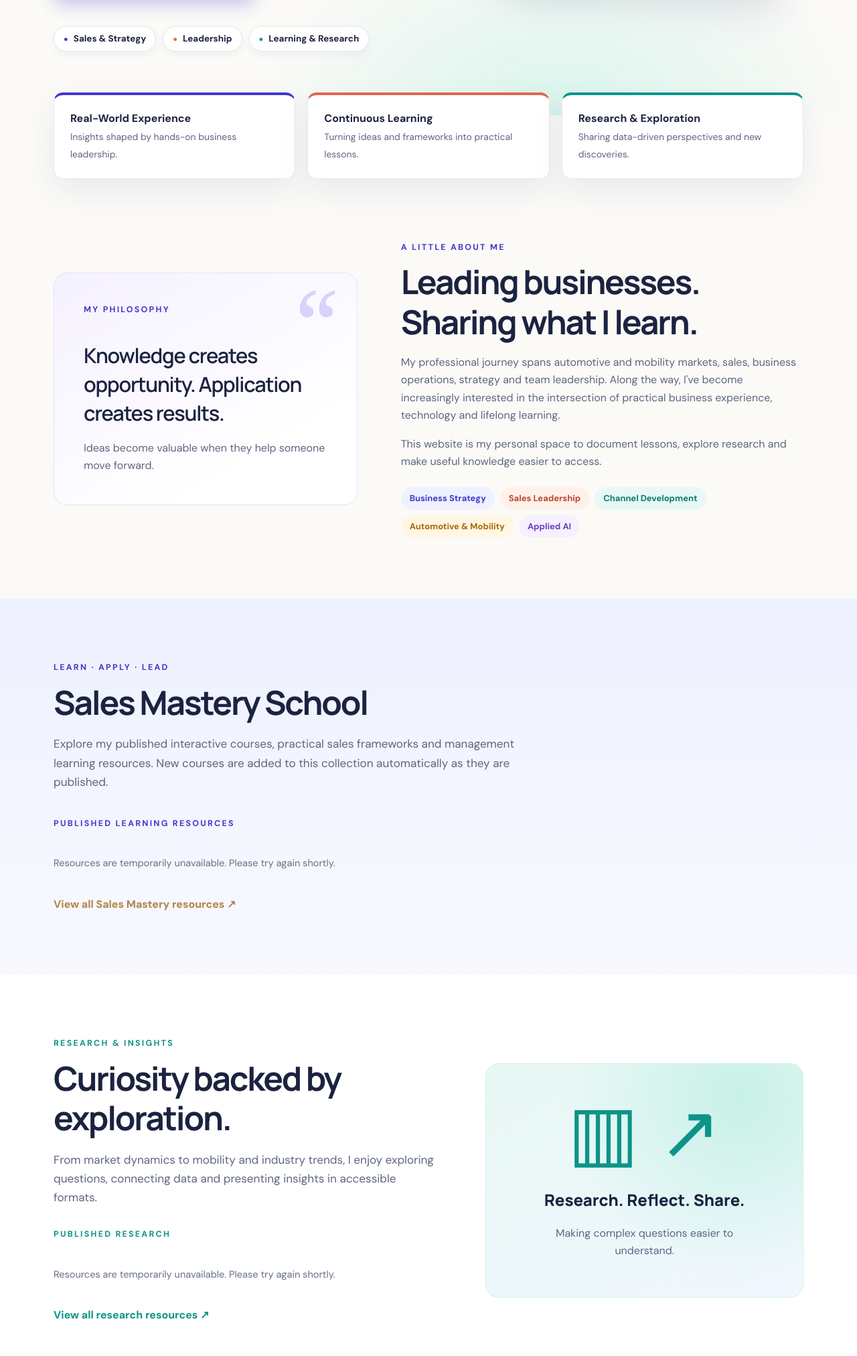
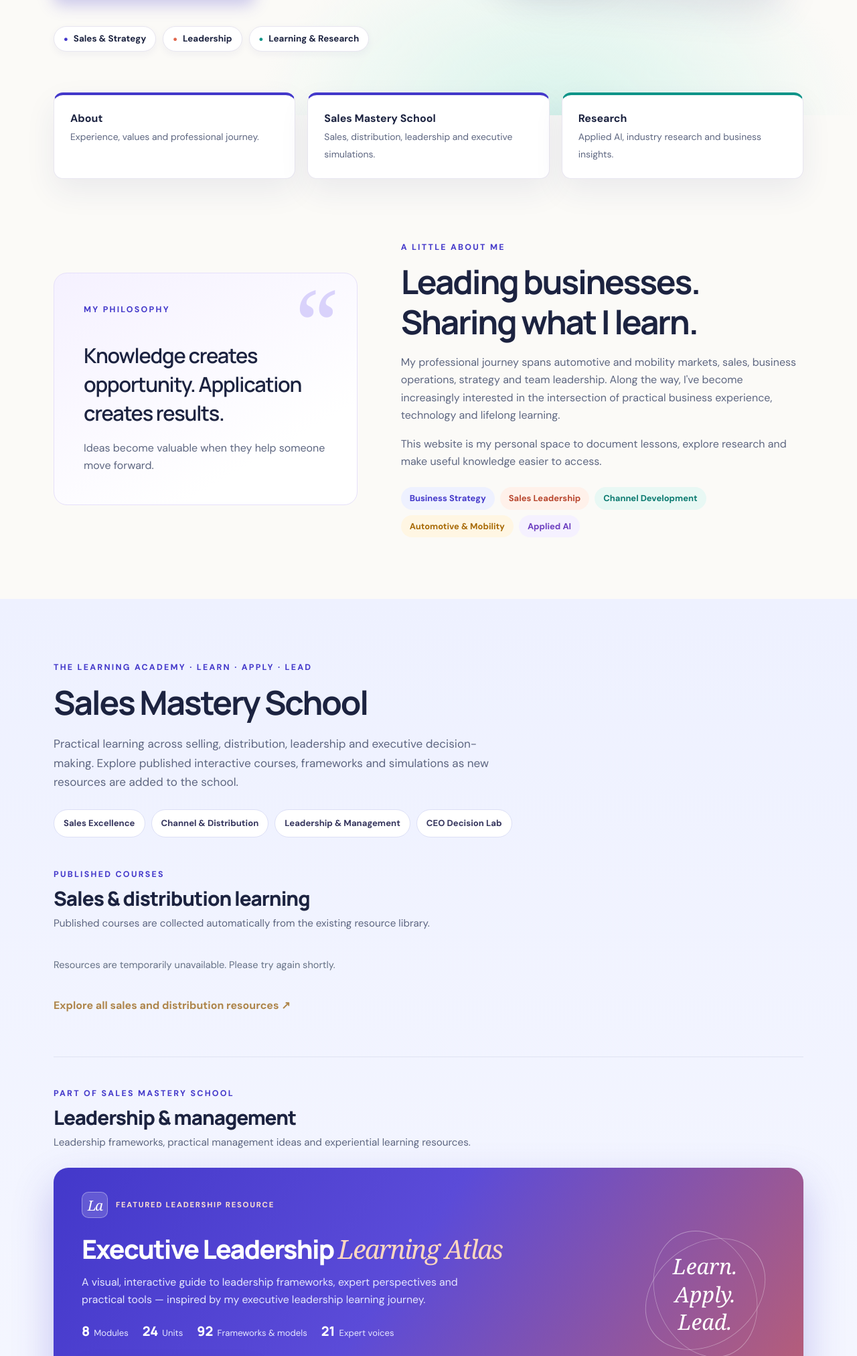
Before and after one commit to pavankallakuri9/personal-website, a website: page index.html in a window 1280 px wide. Shown: the part 736-2760 px from the top of the page at 67% size. Drawn offline with Linux system fonts and the light colour scheme; no server answers.

Commit message:
Update index.html

```diff
--- a/index.html
+++ b/index.html
@@ -1,19 +1,18 @@
 <!DOCTYPE html>
 <html lang="en">
 <head>
-  <meta charset="UTF-8">
-  <meta name="viewport" content="width=device-width, initial-scale=1">
-  <meta name="description" content="Pavan Kumar Kallakuri — business leadership, sales excellence, learning and research. Explore the Sales Mastery School and research insights.">
-  <meta name="theme-color" content="#fbfaf7">
-  <title>Pavan Kumar Kallakuri | Leadership, Sales & Learning</title>
-  <link rel="preconnect" href="https://fonts.googleapis.com">
-  <link rel="preconnect" href="https://fonts.gstatic.com" crossorigin>
-  <link href="https://fonts.googleapis.com/css2?family=DM+Sans:wght@400;500;600;700&family=Manrope:wght@400;500;600;700;800&display=swap" rel="stylesheet">
+<meta charset="utf-8"/>
+<meta content="width=device-width, initial-scale=1" name="viewport"/>
+<meta content="Pavan Kumar Kallakuri — executive profile, Sales Mastery School encompassing leadership and CEO decision simulations, and applied research." name="description"/>
+<meta content="#fbfaf7" name="theme-color"/>
+<title>Pavan Kumar Kallakuri | About · Sales Mastery School · Research</title>
+<link href="https://fonts.googleapis.com" rel="preconnect"/>
+<link crossorigin="" href="https://fonts.gstatic.com" rel="preconnect"/>
+<link href="https://fonts.googleapis.com/css2?family=DM+Sans:wght@400;500;600;700&amp;family=Manrope:wght@400;500;600;700;800&amp;display=swap" rel="stylesheet"/>
 <style>
     /* ===== "Morning Light" theme =====
        Base: warm ivory + white. Ink: deep indigo-navy.
-       Each learning head has its own colour:
-       Sales Mastery = Indigo · Research = Teal · Leadership = Coral */
+       Sales Mastery (including Leadership and CEO Lab) = Indigo · Research = Teal */
     :root{
       --bg:#fbfaf7; --paper:#ffffff; --ink:#1c2340; --muted:#5d6680; --line:#e8e6f0;
       --indigo:#4338ca; --indigo-2:#6366f1; --indigo-soft:#eef1ff;
@@ -170,61 +169,71 @@
     /* The Leadership Atlas already has a featured card above.
        Keep other Leadership resources automatic, but hide its duplicate tile. */
     .resource-grid[data-resource-section="Leadership"] > :has(a[href*="/leadership-atlas/"]){display:none!important}
+
+/* Clean three-pillar site hierarchy — Leadership and CEO Lab belong to the academy. */
+.learning-paths{display:flex;gap:9px;flex-wrap:wrap;margin:27px 0 45px}
+.learning-paths span{background:#fff;border:1px solid #dcdff6;color:#35355d;font-size:.82rem;font-weight:700;padding:9px 14px;border-radius:999px}
+.academy-subheading{margin:32px 0 16px}
+.academy-subheading h3{font:800 clamp(1.35rem,2.4vw,1.85rem)/1.25 Manrope,sans-serif;letter-spacing:-.035em;margin:7px 0}
+.academy-subheading p{margin:0;color:var(--muted);font-size:.95rem}
+.academy-subheading.compact{margin-top:36px}
+.academy-divider{height:1px;background:#dfe2f2;margin:62px 0 44px}
+.academy .leadership-atlas-card{margin:25px 0 0;max-width:none}
+.decision-lab-note{margin:48px 0 22px;padding:25px 28px;border:1px solid #dfe2f2;border-left:4px solid var(--indigo);background:#fff;border-radius:15px;display:flex;align-items:flex-start;gap:20px;box-shadow:0 9px 25px rgba(43,47,110,.04)}
+.decision-icon{display:grid;place-items:center;flex:0 0 48px;height:48px;background:var(--indigo-soft);border-radius:12px;color:var(--indigo);font-size:1.45rem;font-weight:700}
+.decision-lab-note h3{margin:5px 0 7px;font:800 1.32rem Manrope,sans-serif}
+.decision-lab-note p{margin:0;color:var(--muted);font-size:.94rem;max-width:730px}
+.academy-end-link{margin-top:34px}
+.feature:nth-child(2){border-top-color:var(--indigo)}
+.feature:nth-child(3){border-top-color:var(--teal)}
+@media(max-width:700px){.learning-paths{margin-bottom:32px}.academy-divider{margin:45px 0 36px}.decision-lab-note{padding:21px;gap:12px}.decision-icon{flex-basis:38px;height:38px}}
 </style>
-  <link rel="stylesheet" href="/resource-library.css">
-  <script src="/resource-library.js" defer></script>
+<link href="/resource-library.css" rel="stylesheet"/>
+<script defer="" src="/resource-library.js"></script>
 </head>
 <body>
 <header class="site-header">
-    <nav class="nav container" aria-label="Main navigation">
-      <a class="brand" href="#home" aria-label="Pavan Kumar Kallakuri, home"><span class="brand-mark">PK</span><span>Pavan Kallakuri<small>Learn · Apply · Lead</small></span></a>
-      <button class="nav-toggle" id="menuButton" type="button" aria-controls="navLinks" aria-expanded="false" aria-label="Toggle menu">☰</button>
+<nav aria-label="Main navigation" class="nav container">
+<a aria-label="Pavan Kumar Kallakuri, home" class="brand" href="#home"><span class="brand-mark">PK</span><span>Pavan Kallakuri<small>Learn · Apply · Lead</small></span></a>
+<button aria-controls="navLinks" aria-expanded="false" aria-label="Toggle menu" class="nav-toggle" id="menuButton" type="button">☰</button>
 <div class="nav-links" id="navLinks">
-        <a href="#about">About</a><a href="#academy">Sales Mastery School</a><a href="#research">Research</a><a href="#leadership">Leadership</a><a href="/library.html">Knowledge Library</a><a href="#contact" class="nav-contact">Get in Touch</a>
+<a href="#about">About</a><a href="#academy">Sales Mastery School</a><a href="#research">Research</a><a class="nav-contact" href="#contact">Get in Touch</a>
 </div>
 </nav>
 </header>
 <main>
 <section class="hero" id="home"><div class="container hero-grid"><div>
 <div class="eyebrow">Business Leadership • Sales Excellence • Research</div>
-      <h1>Experience fuels <span>insight.</span><br>Learning drives <span>impact.</span></h1>
+<h1>Experience fuels <span>insight.</span><br/>Learning drives <span>impact.</span></h1>
 <p>I'm Pavan Kumar Kallakuri. I bring together years of business leadership, practical sales experience and a passion for continuous learning—to share ideas that help people and businesses grow.</p>
 <div class="hero-actions"><a class="button button-primary" href="#academy">Explore Sales Mastery School <span aria-hidden="true">↗</span></a><a class="button button-outline" href="#about">Discover My Journey</a></div>
-      <div class="hero-note"><span>Sales & Strategy</span><span>Leadership</span><span>Learning & Research</span></div>
-    </div><div class="hero-art" aria-label="Pavan Kallakuri executive portrait"><div class="art-frame"><div class="art-inner"><img class="profile-photo" src="pavan-profile.png" alt="Pavan Kumar Kallakuri, executive portrait" width="900" height="1125"></div></div><div class="floating-tag">Learn. Apply. Lead.<small>A space for ideas that work.</small></div></div></div></section>
-
-    <div class="features"><div class="container feature-row"><div class="feature"><strong>Real-World Experience</strong><span>Insights shaped by hands-on business leadership.</span></div><div class="feature"><strong>Continuous Learning</strong><span>Turning ideas and frameworks into practical lessons.</span></div><div class="feature"><strong>Research & Exploration</strong><span>Sharing data-driven perspectives and new discoveries.</span></div></div></div>
-
-    <section class="section" id="about"><div class="container about-grid"><div class="about-panel"><div class="eyebrow">My philosophy</div><blockquote>Knowledge creates opportunity. Application creates results.</blockquote><p>Ideas become valuable when they help someone move forward.</p></div><div class="about-copy"><div class="eyebrow">A little about me</div><h2 class="section-title">Leading businesses.<br>Sharing what I learn.</h2><p>My professional journey spans automotive and mobility markets, sales, business operations, strategy and team leadership. Along the way, I've become increasingly interested in the intersection of practical business experience, technology and lifelong learning.</p><p>This website is my personal space to document lessons, explore research and make useful knowledge easier to access.</p><div class="tag-list"><span class="tag">Business Strategy</span><span class="tag">Sales Leadership</span><span class="tag">Channel Development</span><span class="tag">Automotive & Mobility</span><span class="tag">Applied AI</span></div></div></div></section>
-
+<div class="hero-note"><span>Sales &amp; Strategy</span><span>Leadership</span><span>Learning &amp; Research</span></div>
+</div><div aria-label="Pavan Kallakuri executive portrait" class="hero-art"><div class="art-frame"><div class="art-inner"><img alt="Pavan Kumar Kallakuri, executive portrait" class="profile-photo" height="1125" src="pavan-profile.png" width="900"/></div></div><div class="floating-tag">Learn. Apply. Lead.<small>A space for ideas that work.</small></div></div></div></section>
+<div class="features"><div class="container feature-row"><div class="feature"><strong>About</strong><span>Experience, values and professional journey.</span></div><div class="feature"><strong>Sales Mastery School</strong><span>Sales, distribution, leadership and executive simulations.</span></div><div class="feature"><strong>Research</strong><span>Applied AI, industry research and business insights.</span></div></div></div>
+<section class="section" id="about"><div class="container about-grid"><div class="about-panel"><div class="eyebrow">My philosophy</div><blockquote>Knowledge creates opportunity. Application creates results.</blockquote><p>Ideas become valuable when they help someone move forward.</p></div><div class="about-copy"><div class="eyebrow">A little about me</div><h2 class="section-title">Leading businesses.<br/>Sharing what I learn.</h2><p>My professional journey spans automotive and mobility markets, sales, business operations, strategy and team leadership. Along the way, I've become increasingly interested in the intersection of practical business experience, technology and lifelong learning.</p><p>This website is my personal space to document lessons, explore research and make useful knowledge easier to access.</p><div class="tag-list"><span class="tag">Business Strategy</span><span class="tag">Sales Leadership</span><span class="tag">Channel Development</span><span class="tag">Automotive &amp; Mobility</span><span class="tag">Applied AI</span></div></div></div></section>
 <section class="section academy" id="academy">
 <div class="container">
-        <div class="eyebrow">Learn · Apply · Lead</div>
+<div class="eyebrow">The learning academy · Learn · Apply · Lead</div>
 <h2 class="section-title">Sales Mastery School</h2>
-        <p class="section-intro">Explore my published interactive courses, practical sales frameworks and management learning resources. New courses are added to this collection automatically as they are published.</p>
-        <div class="eyebrow" style="margin-top:38px;margin-bottom:16px">Published learning resources</div>
-        <div class="resource-grid" data-resource-section="Sales Mastery" aria-live="polite"></div>
-        <div class="library-link-row"><a href="/library.html?category=Sales%20Mastery">View all Sales Mastery resources ↗</a></div>
+<p class="section-intro">Practical learning across selling, distribution, leadership and executive decision-making. Explore published interactive courses, frameworks and simulations as new resources are added to the school.</p>
+<div aria-label="Areas within Sales Mastery School" class="learning-paths">
+<span>Sales Excellence</span><span>Channel &amp; Distribution</span><span>Leadership &amp; Management</span><span>CEO Decision Lab</span>
 </div>
-    </section>
-
-    <section class="section" id="research"><div class="container research-grid"><div><div class="eyebrow">Research & insights</div><h2 class="section-title">Curiosity backed by exploration.</h2><p class="section-intro">From market dynamics to mobility and industry trends, I enjoy exploring questions, connecting data and presenting insights in accessible formats.</p><div class="eyebrow" style="margin-top:31px">Published research</div>
-    <div class="resource-grid" data-resource-section="Research" aria-live="polite" style="grid-template-columns:1fr"></div>
-    <div class="library-link-row"><a href="/library.html?category=Research">View all research resources ↗</a></div>
-    </div><div class="research-art" aria-hidden="true"><div class="chart">▥ ↗</div><h3>Research. Reflect. Share.</h3><p>Making complex questions easier to understand.</p></div></div></section>
-
-    <section class="section philosophy" id="leadership">
-      <div class="container">
-        <div class="eyebrow">Leadership &amp; lifelong learning</div>
-        <h2 class="section-title">The most useful lessons don't stop at the classroom door.</h2>
-        <p class="section-intro">I believe leadership grows through experience, reflection, diverse perspectives and the willingness to keep learning. Here I'll share ideas worth discussing and practices worth trying.</p>
-
-        <article class="leadership-atlas-card" aria-labelledby="atlas-title">
+<div class="academy-subheading">
+<div><div class="eyebrow">Published courses</div><h3>Sales &amp; distribution learning</h3><p>Published courses are collected automatically from the existing resource library.</p></div>
+</div>
+<div aria-live="polite" class="resource-grid" data-resource-section="Sales Mastery"></div>
+<div class="library-link-row"><a href="/library.html?category=Sales%20Mastery">Explore all sales and distribution resources ↗</a></div>
+<div class="academy-divider"></div>
+<div class="academy-subheading">
+<div><div class="eyebrow">Part of Sales Mastery School</div><h3>Leadership &amp; management</h3><p>Leadership frameworks, practical management ideas and experiential learning resources.</p></div>
+</div>
+<article aria-labelledby="atlas-title" class="leadership-atlas-card">
 <div class="leadership-atlas-copy">
-            <div class="leadership-atlas-label"><span class="leadership-atlas-symbol" aria-hidden="true">La</span><span>Featured leadership resource</span></div>
+<div class="leadership-atlas-label"><span aria-hidden="true" class="leadership-atlas-symbol">La</span><span>Featured leadership resource</span></div>
 <h3 id="atlas-title">Executive Leadership <em>Learning Atlas</em></h3>
 <p>A visual, interactive guide to leadership frameworks, expert perspectives and practical tools — inspired by my executive leadership learning journey.</p>
-            <div class="leadership-atlas-stats" aria-label="Leadership Atlas at a glance">
+<div aria-label="Leadership Atlas at a glance" class="leadership-atlas-stats">
 <span><strong>8</strong> Modules</span>
 <span><strong>24</strong> Units</span>
 <span><strong>92</strong> Frameworks &amp; models</span>
@@ -232,17 +241,19 @@
 </div>
 <a class="button leadership-atlas-button" href="/leadership-atlas/index.html">Explore Leadership Atlas <span aria-hidden="true">↗</span></a>
 </div>
-          <div class="leadership-atlas-decoration" aria-hidden="true"><span class="leadership-atlas-orbit orbit-one"></span><span class="leadership-atlas-orbit orbit-two"></span><span class="leadership-atlas-center">Learn.<br>Apply.<br>Lead.</span></div>
-        </article>
-
-        <div class="eyebrow" style="margin-top:40px">Leadership resource library</div>
-        <div class="resource-grid" data-resource-section="Leadership" aria-live="polite"></div>
-        <div class="library-link-row" style="margin-bottom:30px"><a href="/library.html?category=Leadership">View all leadership resources ↗</a></div>
-        <a class="button button-light" href="#contact">Connect &amp; Share Ideas <span aria-hidden="true">↗</span></a>
+<div aria-hidden="true" class="leadership-atlas-decoration"><span class="leadership-atlas-orbit orbit-one"></span><span class="leadership-atlas-orbit orbit-two"></span><span class="leadership-atlas-center">Learn.<br/>Apply.<br/>Lead.</span></div>
+</article><div class="academy-subheading compact"><div><h3>More leadership resources</h3><p>Additional published Leadership resources appear here automatically.</p></div></div><div aria-live="polite" class="resource-grid" data-resource-section="Leadership"></div>
+<div class="library-link-row"><a href="/library.html?category=Leadership">Explore all leadership resources ↗</a></div>
+<div class="decision-lab-note"><div aria-hidden="true" class="decision-icon">↗</div><div><div class="eyebrow">Executive simulations</div><h3>CEO Decision Lab</h3><p>Strategic manufacturing and business decision simulations are part of Sales Mastery School. Published simulations will be accessible through the school’s learning library.</p></div></div>
+<div class="academy-end-link"><a class="button button-outline" href="/library.html">Browse the complete learning library ↗</a></div>
 </div>
 </section>
+<section class="section" id="research"><div class="container research-grid"><div><div class="eyebrow">Research &amp; insights</div><h2 class="section-title">Curiosity backed by exploration.</h2><p class="section-intro">From market dynamics to mobility and industry trends, I enjoy exploring questions, connecting data and presenting insights in accessible formats.</p><div class="eyebrow" style="margin-top:31px">Published research</div>
+<div aria-live="polite" class="resource-grid" data-resource-section="Research" style="grid-template-columns:1fr"></div>
+<div class="library-link-row"><a href="/library.html?category=Research">View all research resources ↗</a></div>
+</div><div aria-hidden="true" class="research-art"><div class="chart">▥ ↗</div><h3>Research. Reflect. Share.</h3><p>Making complex questions easier to understand.</p></div></div></section>
 
-    <section class="section contact" id="contact"><div class="container"><div class="contact-card"><div><div class="eyebrow">Let's connect</div><h2 class="section-title" style="margin-bottom:8px">Good ideas grow through conversation.</h2><p>Interested in sales, leadership, research or learning? Connect with me on LinkedIn.</p></div><a class="button button-primary" href="https://www.linkedin.com/in/pavankallakuri/" target="_blank" rel="noopener noreferrer">Find me on LinkedIn ↗</a></div></div></section>
+<section class="section contact" id="contact"><div class="container"><div class="contact-card"><div><div class="eyebrow">Let's connect</div><h2 class="section-title" style="margin-bottom:8px">Good ideas grow through conversation.</h2><p>Interested in sales, leadership, research or learning? Connect with me on LinkedIn.</p></div><a class="button button-primary" href="https://www.linkedin.com/in/pavankallakuri/" rel="noopener noreferrer" target="_blank">Find me on LinkedIn ↗</a></div></div></section>
 </main>
 <footer class="site-footer"><div class="container footer-inner"><span>© <span id="year">2026</span> Pavan Kumar Kallakuri. All rights reserved.</span><span>Built for learning, growth and meaningful impact.</span></div></footer>
 <script>
```
Lines whose indentation alone changed are shown as unchanged.
